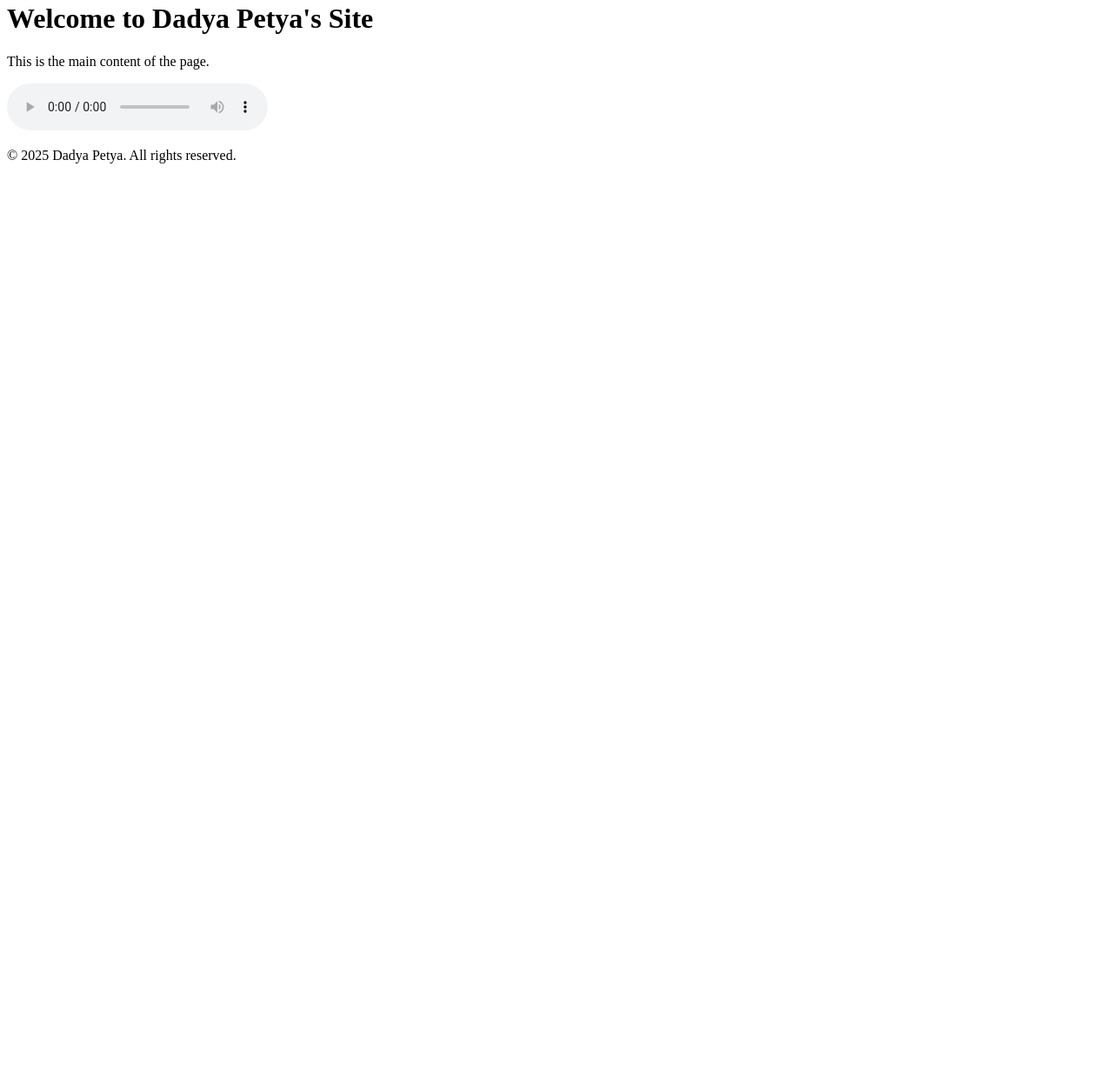
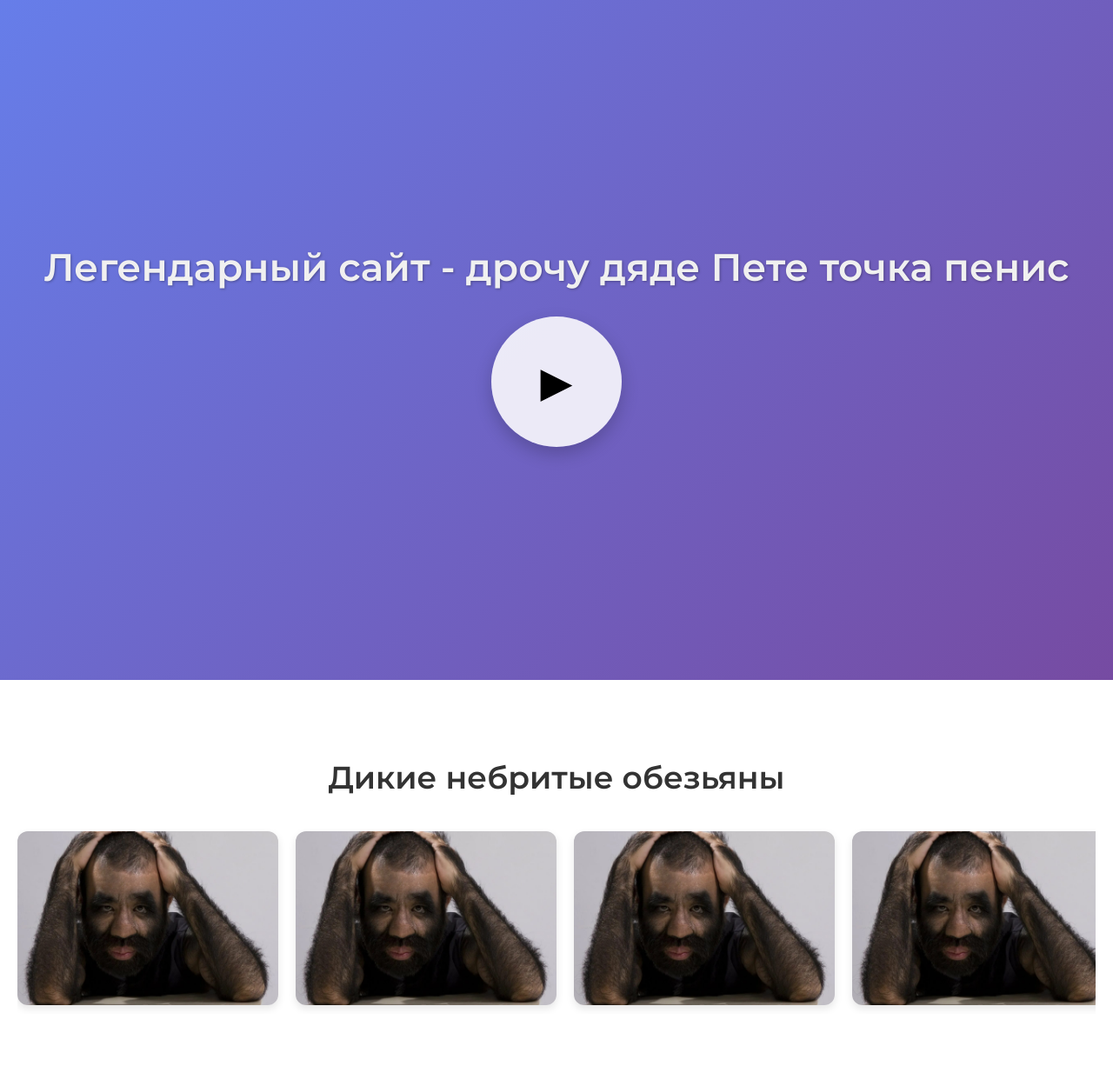
Before and after one commit to nazar067/dadya-petya-site, a plain HTML site: page index.html in a window 1280 px wide. Shown: the part 18-1244 px from the top of the page at 87% size. Before the commit the page ends 800 px from the top, so only its background shows below. Drawn offline with Linux system fonts and the light colour scheme.

Commit message:
add photo and update css

```diff
--- a/index.html
+++ b/index.html
@@ -1,23 +1,48 @@
 <!DOCTYPE html>
 <html lang="en">
 <head>
-    <meta charset="UTF-8">
-    <meta name="viewport" content="width=device-width, initial-scale=1.0">
-    <title>Dadya Petya Site</title>
+  <meta charset="UTF-8">
+  <title>Дяде Пете</title>
+  <link rel="icon" type="image/x-icon" href="favicon.ico">
+  <link rel="stylesheet" href="style.css">
+  <link href="https://fonts.googleapis.com/css2?family=Montserrat:wght@600&display=swap" rel="stylesheet">
 </head>
 <body>
-    <header>
-        <h1>Welcome to Dadya Petya's Site</h1>
-    </header>
-    <main>
-        <p>This is the main content of the page.</p>
-        <audio controls>
-            <source src="dyadya_comeback.mp3" type="audio/mpeg">
-            Your browser does not support the audio element.
-        </audio>
-    </main>
-    <footer>
-        <p>&copy; 2025 Dadya Petya. All rights reserved.</p>
-    </footer>
+
+  <div class="hero-section">
+    <h1 class="title">Легендарный сайт - дрочу дяде Пете точка пенис</h1>
+    <button class="player-button" onclick="togglePlay()">▶</button>
+    <audio id="audio" src="dyadya_comeback.mp3"></audio>
+  </div>
+
+  <div class="carousel-section">
+    <h2 class="carousel-title">Дикие небритые обезьяны</h2>
+    <div class="carousel">
+      <img src="makaka.jpg" alt="Image 1">
+      <img src="makaka.jpg" alt="Image 2">
+      <img src="makaka.jpg" alt="Image 3">
+      <img src="makaka.jpg" alt="Image 4">
+    </div>
+  </div>
+
+  <script>
+    const audio = document.getElementById("audio");
+    const button = document.querySelector(".player-button");
+
+    function togglePlay() {
+      if (audio.paused) {
+        audio.play();
+        button.textContent = '⏸';
+      } else {
+        audio.pause();
+        button.textContent = '▶';
+      }
+    }
+
+    audio.addEventListener('ended', () => {
+      button.textContent = '▶';
+    });
+  </script>
+
 </body>
 </html>
--- /dev/null
+++ b/style.css
@@ -0,0 +1,72 @@
+/* Главная секция с плеером */
+body {
+    margin: 0;
+    font-family: Arial, sans-serif;
+  }
+
+  .hero-section {
+    height: 100vh;
+    background: linear-gradient(135deg, #667eea, #764ba2);
+    display: flex;
+    flex-direction: column;
+    justify-content: center;
+    align-items: center;
+    text-align: center;
+  }
+
+  .title {
+    font-family: 'Montserrat', sans-serif;
+    font-size: 44px;
+    color: #f0f0f0;
+    margin-bottom: 30px;
+    text-shadow: 1px 1px 3px rgba(0,0,0,0.3);
+  }
+
+  .player-button {
+    width: 150px;
+    height: 150px;
+    border-radius: 50%;
+    background-color: #ffffffdd;
+    border: none;
+    box-shadow: 0 8px 20px rgba(0, 0, 0, 0.2);
+    font-size: 48px;
+    cursor: pointer;
+    transition: transform 0.2s ease;
+  }
+
+  .player-button:hover {
+    transform: scale(1.1);
+  }
+
+  /* Секция карусели */
+  .carousel-section {
+    background-color: white;
+    padding: 60px 20px;
+    text-align: center;
+  }
+
+  .carousel-title {
+    font-family: 'Montserrat', sans-serif;
+    font-size: 36px;
+    margin-bottom: 30px;
+    color: #333;
+  }
+
+  .carousel {
+    display: flex;
+    overflow-x: auto;
+    gap: 20px;
+    padding: 10px;
+    scroll-snap-type: x mandatory;
+    -webkit-overflow-scrolling: touch;
+  }
+
+  .carousel img {
+    width: 300px;
+    height: 200px;
+    object-fit: cover;
+    border-radius: 12px;
+    scroll-snap-align: start;
+    flex-shrink: 0;
+    box-shadow: 0 4px 10px rgba(0,0,0,0.1);
+  }
```
Also changed, not shown: favicon.ico (added), makaka.jpg (added), 1 other file.
